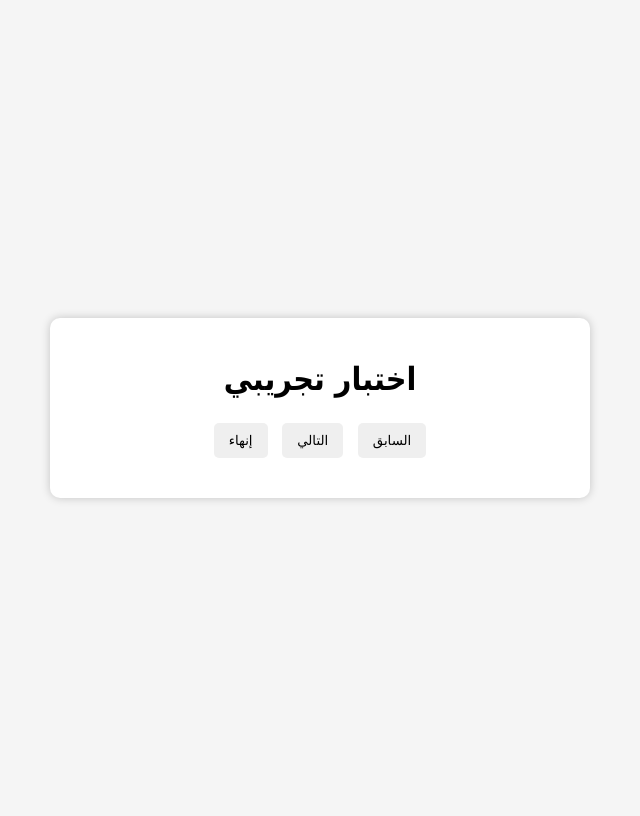
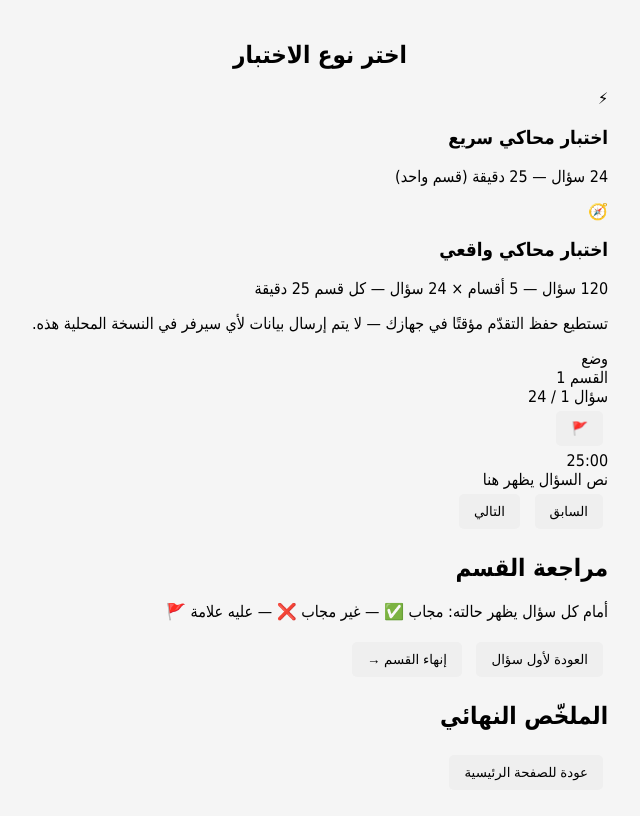
Before and after one commit to ysabri742-art/my-website, a plain HTML site: page index.html in a window 1280 px wide. Shown: the whole page, without its empty margins (320-960 px from the left). Drawn offline with Linux system fonts and the light colour scheme.

Commit message:
Update index.html

```diff
--- a/index.html
+++ b/index.html
@@ -1,23 +1,89 @@
 <!DOCTYPE html>
 <html lang="ar">
 <head>
-  <meta charset="UTF-8">
-  <title>اختبار تجريبي</title>
+  <meta charset="utf-8" />
+  <meta name="viewport" content="width=device-width,initial-scale=1" />
+  <title>اختبار محاكي</title>
   <link rel="stylesheet" href="style.css">
 </head>
 <body>
-  <div class="quiz-container">
-    <h1>اختبار تجريبي</h1>
-    <div id="quiz"></div>
-    <div class="navigation">
-      <button id="prev">السابق</button>
-      <button id="next">التالي</button>
-      <button id="submit">إنهاء</button>
-    </div>
-    <div id="timer"></div>
+  <div class="container">
+
+    <!-- Start Screen -->
+    <section id="startScreen" class="view">
+      <h1>اختر نوع الاختبار</h1>
+      <div class="choices">
+        <div class="card choice" id="quickChoice" tabindex="0" role="button">
+          <div class="icon">⚡</div>
+          <h3>اختبار محاكي سريع</h3>
+          <p>24 سؤال — 25 دقيقة (قسم واحد)</p>
+        </div>
+
+        <div class="card choice" id="realChoice" tabindex="0" role="button">
+          <div class="icon">🧭</div>
+          <h3>اختبار محاكي واقعي</h3>
+          <p>120 سؤال — 5 أقسام × 24 سؤال — كل قسم 25 دقيقة</p>
+        </div>
+      </div>
+      <p class="muted">تستطيع حفظ التقدّم مؤقتًا في جهازك — لا يتم إرسال بيانات لأي سيرفر في النسخة المحلية هذه.</p>
+    </section>
+
+    <!-- Quiz Screen -->
+    <section id="quizScreen" class="view hidden">
+      <header class="quiz-header">
+        <div class="left">
+          <div id="modeLabel" class="badge">وضع</div>
+          <div id="sectionLabel" class="badge">القسم 1</div>
+        </div>
+        <div class="center">
+          <div id="qCounter">سؤال 1 / 24</div>
+        </div>
+        <div class="right">
+          <button id="flagBtn" class="icon-btn" title="وضع/إزالة علامة">🚩</button>
+        </div>
+      </header>
+
+      <main class="quiz-main">
+        <div id="timerBarWrap">
+          <div id="timerText">25:00</div>
+          <div id="timerBar"><div id="timerBarFill"></div></div>
+        </div>
+
+        <div class="card question-card">
+          <div id="questionText" class="question-text">نص السؤال يظهر هنا</div>
+          <div id="options" class="options"></div>
+        </div>
+
+        <div class="controls">
+          <button id="prevBtn" class="btn">السابق</button>
+          <button id="nextBtn" class="btn primary">التالي</button>
+        </div>
+      </main>
+    </section>
+
+    <!-- Review Screen (after section) -->
+    <section id="reviewScreen" class="view hidden">
+      <h2>مراجعة القسم <span id="reviewSectionNum"></span></h2>
+      <p class="muted">أمام كل سؤال يظهر حالته: مجاب ✅ — غير مجاب ❌ — عليه علامة 🚩</p>
+      <div id="reviewGrid" class="review-grid"></div>
+
+      <div class="review-controls">
+        <button id="backToFirst" class="btn">العودة لأول سؤال</button>
+        <button id="finishSectionBtn" class="btn primary">إنهاء القسم →</button>
+      </div>
+    </section>
+
+    <!-- Final Summary -->
+    <section id="summaryScreen" class="view hidden">
+      <h2>الملخّص النهائي</h2>
+      <div id="summaryContent"></div>
+      <div class="review-controls">
+        <button id="restartBtn" class="btn">عودة للصفحة الرئيسية</button>
+      </div>
+    </section>
+
   </div>
 
-  <!-- مهم: تحميل السكربت بعد الـ HTML -->
-  <script src="script.js"></script>
+  <script src="app.js"></script>
 </body>
 </html>
```
